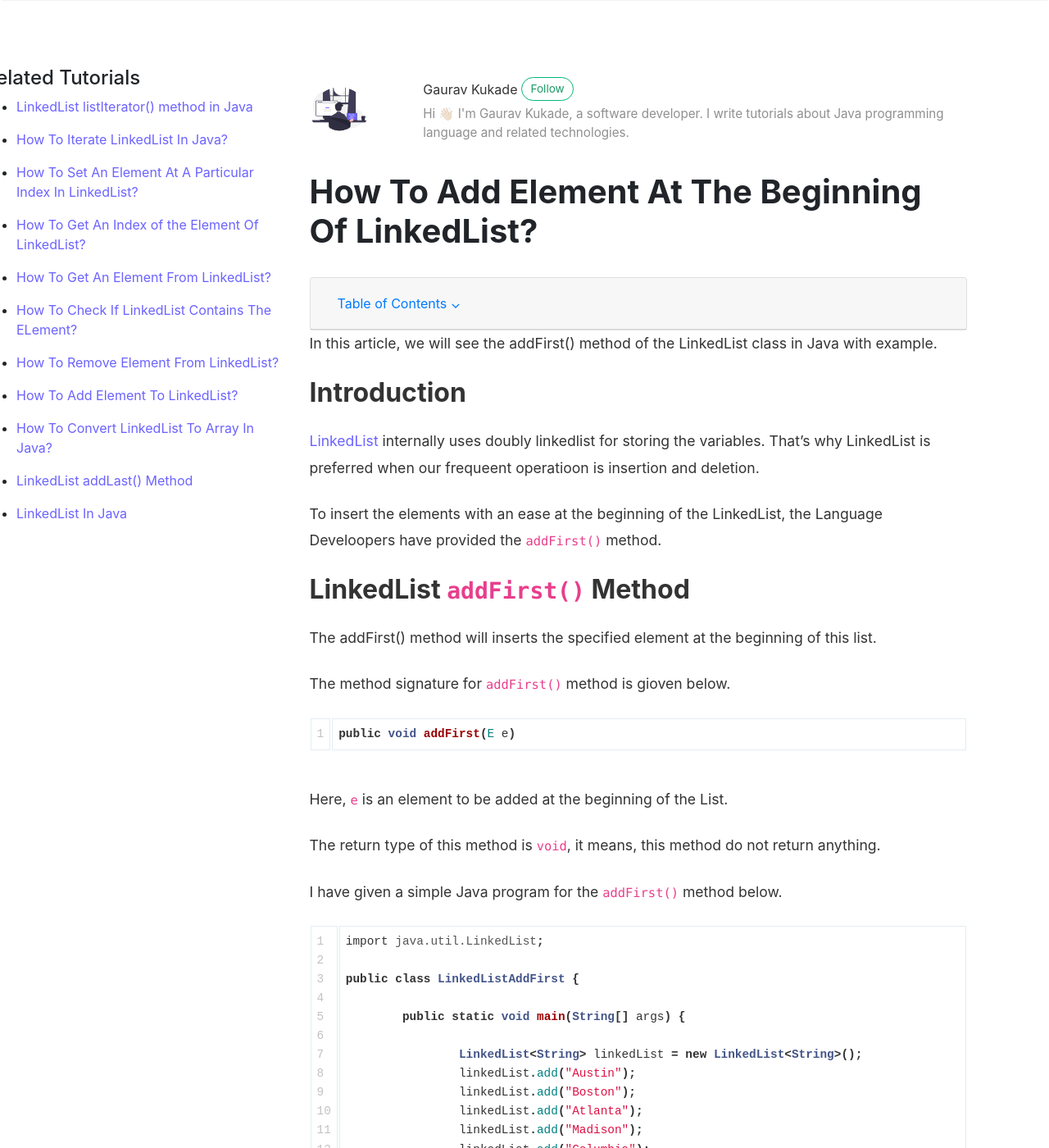
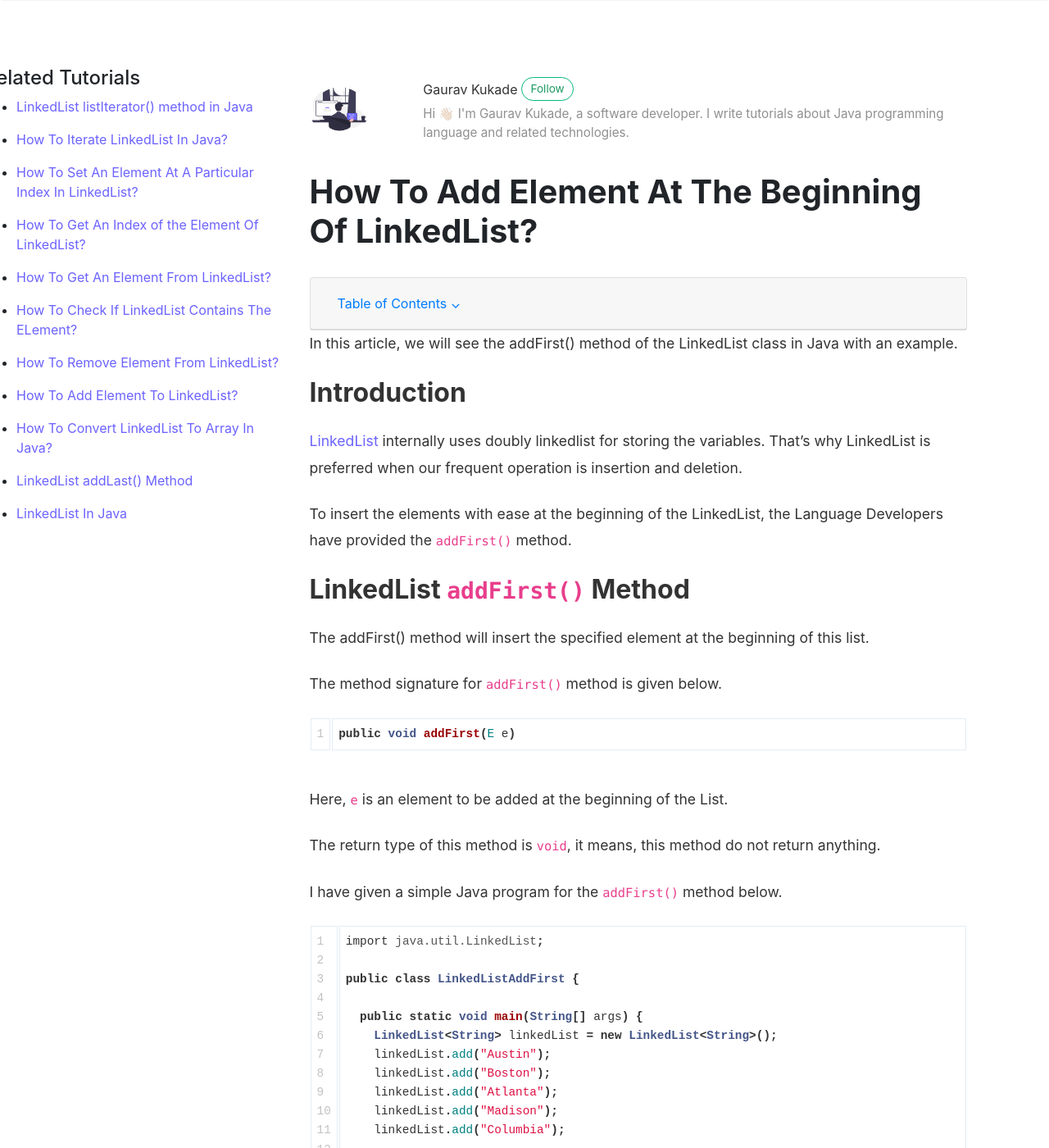
Before and after one commit to coderolls/coderolls-blog, a Jekyll site: the page built from _posts/collections/linkedlist/2022-02-03-linkedlist-addfirst-method.md, in a window 1280 px wide and 1400 px high. Shown: the whole window at 82% size. Built offline with Jekyll 4.4.1, drawn with Linux system fonts in a browser that asks for light colours; nearby versions of some CDN libraries; comment, search, counter and statistics services are not loaded; some of the changed text lies outside the part shown.

Commit message:
Update 2022-02-03-linkedlist-addfirst-method.md

````diff
--- a/_posts/collections/linkedlist/2022-02-03-linkedlist-addfirst-method.md
+++ b/_posts/collections/linkedlist/2022-02-03-linkedlist-addfirst-method.md
@@ -4,23 +4,22 @@ title: "How To Add Element At The Beginning Of LinkedList?"
 author: gaurav
 categories: [Collections, LinkedList]
 toc: true
-
-description: "In this short tutorial, we will see the addFirst() method of the LinkedList class in Java with example."
+description: "In this short tutorial, we will see the addFirst() method of the LinkedList class in Java with an example."
 ---
 
-In this article, we will see the addFirst() method of the LinkedList class in Java with example.
+In this article, we will see the addFirst() method of the LinkedList class in Java with an example.
 
 ## Introduction
 
-[LinkedList](https:/coderolls.com/linkedlist-in-java/) internally uses doubly linkedlist for storing the variables. That's why LinkedList is preferred when our frequeent operatioon is insertion and deletion.
+[LinkedList](https:/coderolls.com/linkedlist-in-java/) internally uses doubly linkedlist for storing the variables. That's why LinkedList is preferred when our frequent operation is insertion and deletion.
 
-To insert the elements with an ease at the beginning of the LinkedList, the Language Develoopers have provided the `addFirst()` method.
+To insert the elements with ease at the beginning of the LinkedList, the Language Developers have provided the `addFirst()` method.
 
 ## LinkedList `addFirst()` Method
 
-The addFirst() method will inserts the specified element at the beginning of this list.
+The addFirst() method will insert the specified element at the beginning of this list.
 
-The method signature for `addFirst()` method is gioven below.
+The method signature for `addFirst()` method is given below.
 
 ```java
 public void addFirst(E e)
@@ -70,10 +67,10 @@ Output:
 public void addFirst(E e)
 ```
 
-The `addFirst()` method will inserts the specified element at the beginning of this list.
+The `addFirst()` method will insert the specified element at the beginning of this list.
 
 ---
 
-The example java programs given in the above tutorial can be found at [this GitHub Repository](https://github.com/coderolls/blogpost-coding-examples/tree/main/collections/linkedlist/linkedlist-addfirst-method).
+The example Java programs given in the above tutorial can be found at [this GitHub Repository](https://github.com/coderolls/blogpost-coding-examples/tree/main/collections/linkedlist/linkedlist-addfirst-method).
 
-Let me know you thoughts or suggestions on the topic discussed above in comment section below.
+Let me know your thoughts or suggestions on the topic discussed above in the comment section below.
````
Also changed, not shown: other parts of _posts/collections/linkedlist/2022-02-03-linkedlist-addfirst-method.md (+12 -14 lines).
